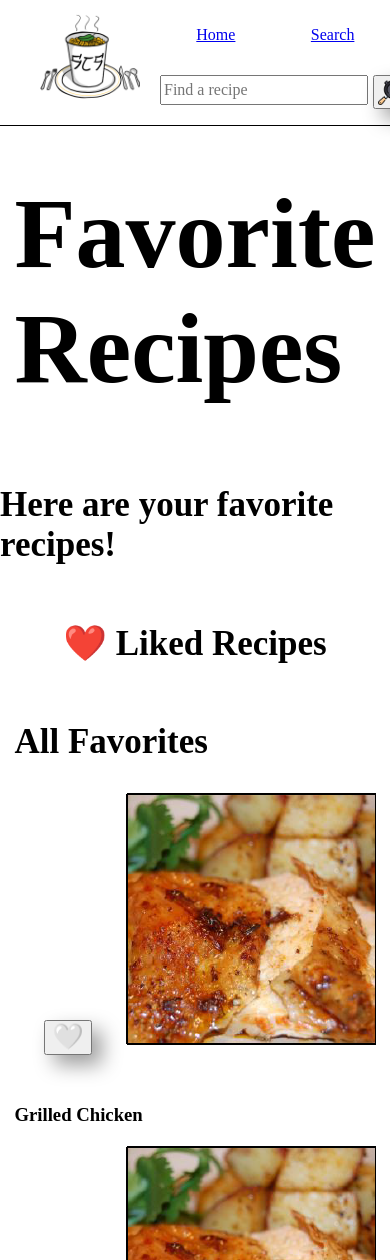
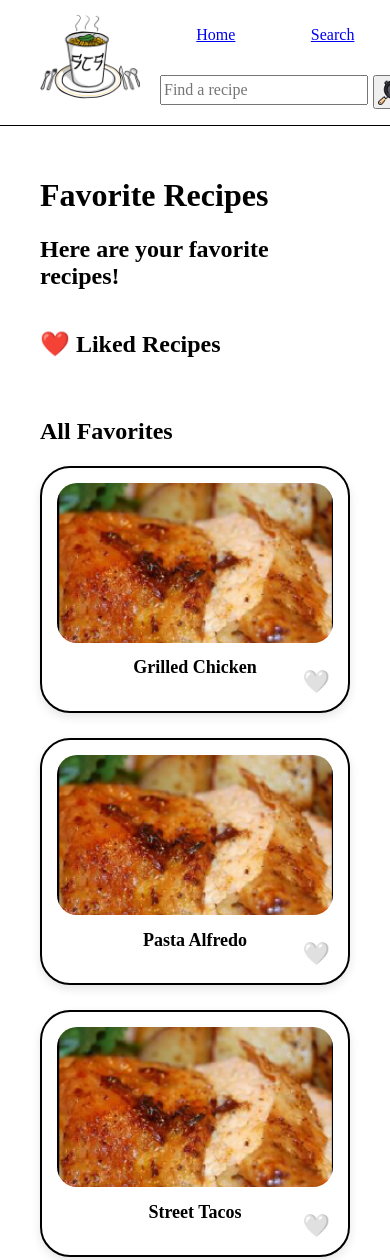
Before and after one commit to jrentas13/Starving-College-Students, a website: page favorites.html in a window 390 px wide. Shown: the top 1260 px of the page. Drawn offline with nearby package versions, Linux system fonts and the light colour scheme.

Commit message:
got layout on favorites page fixed and like functions working :)

```diff
--- a/favorites.html
+++ b/favorites.html
@@ -2,41 +2,48 @@
 <html lang="en">
 
 <head>
+
 <meta charset="UTF-8">
 <meta name="viewport" content="width=device-width, initial-scale=1.0">
+
 <title>SCS Cookbook - Favorites</title>
 
-    <link rel="icon" type="image/x-icon" href="/images/Cartoon-ish_Chef.png">
-
-    <!-- CSS -->
+<link rel="icon" type="image/x-icon" href="/images/SCS_Logo.png">
 <link rel="stylesheet" href="https://cdnjs.cloudflare.com/ajax/libs/normalize/8.0.1/normalize.min.css">
 <link rel="stylesheet" href="styles/style.css">
-    <link rel="stylesheet" href="styles/homepage.css">
-    <link rel="stylesheet" href="styles/favorite.css">
+<link rel="stylesheet" href="styles/favorites.css">
 
-    <!-- Header Script -->
 <script src="javascript/HeaderFooter.js" defer></script>
+<script src="javascript/favorite.js" defer></script>
+
 </head>
 
 <body>
 
 <header></header>
 
-<main>
+<main class="favorites-container">
+
 <h1>Favorite Recipes</h1>
 <h2>Here are your favorite recipes!</h2>
 
-    <!-- ❤️ Liked Recipes -->
 <section>
+
 <h2>❤️ Liked Recipes</h2>
-        <div id="liked-grid" class="recipe-grid"></div>
+
+<div id="liked-grid" class="favorites-grid">
+<!-- liked recipes will appear here -->
+</div>
+
 </section>
 
-    <!-- ⭐ All Favorites -->
 <section>
+
 <h2>All Favorites</h2>
 
-        <div id="favorite-grid" class="recipe-grid">
+<div id="favorite-grid" class="favorites-grid">
+
+<!-- Recipe Card -->
 
 <div class="favorite-card">
 <button class="like-btn">🤍</button>
@@ -56,11 +63,17 @@
 <h3>Street Tacos</h3>
 </div>
 
+<div class="favorite-card">
+<button class="like-btn">🤍</button>
+<img src="images/chicken.png" alt="Chicken Soup">
+<h3>Chicken Soup</h3>
 </div>
+
+</div>
+
 </section>
+
 </main>
-
-<script src="javascript/favorite.js"></script>
 
 <footer></footer>
 
--- a/javascript/favorite.js
+++ b/javascript/favorite.js
@@ -1,19 +1,28 @@
-const likeButtons = document.querySelectorAll(".like-btn");
-const likedGrid = document.getElementById("liked-grid");
-const favoriteGrid = document.getElementById("favorite-grid");
+document.addEventListener("DOMContentLoaded", () => {
 
-likeButtons.forEach(button => {
-    button.addEventListener("click", function () {
+const likedGrid = document.getElementById("liked-grid")
+const favoriteGrid = document.getElementById("favorite-grid")
 
-        const card = this.parentElement;
+document.addEventListener("click", function(event){
 
-        if (this.innerText === "🤍") {
-            this.innerText = "❤️";
-            likedGrid.prepend(card);
-        } else {
-            this.innerText = "🤍";
-            favoriteGrid.prepend(card);
-        }
+if(!event.target.classList.contains("like-btn")) return
 
-    });
-});
+const button = event.target
+const card = button.parentElement
+
+if(button.textContent === "🤍"){
+
+button.textContent = "❤️"
+likedGrid.prepend(card)
+
+}
+else{
+
+button.textContent = "🤍"
+favoriteGrid.prepend(card)
+
+}
+
+})
+
+})
--- a/styles/favorites.css
+++ b/styles/favorites.css
@@ -1,62 +1,78 @@
-/* Grid Layout */
-.recipe-grid {
+/* FAVORITES PAGE LAYOUT */
+
+.favorites-container {
+    padding: 30px 40px;
+}
+
+/* section spacing */
+section {
+    margin-top: 40px;
+}
+
+/* GRID LAYOUT */
+.favorites-grid {
     display: grid;
     grid-template-columns: repeat(4, 1fr);
     gap: 25px;
-    margin: 40px;
+    margin-top: 20px;
 }
 
-/* Recipe Card Bubble */
+
+/* RECIPE CARD (BUBBLE) */
 .favorite-card {
-    background-color: white;
-    border-radius: 50px;
-    padding: 20px;
+    position: relative;
+    background: white;
+    border: 2px solid black;
+    border-radius: 30px;
+    padding: 15px;
     text-align: center;
-    color: black;
-    border: 2px solid rgb(51, 51, 51);
     box-shadow: 0 4px 10px rgba(0,0,0,0.1);
-    transition: transform 0.2s ease, box-shadow 0.2s ease;
+    transition: transform .2s ease, box-shadow .2s ease;
 }
 
-/* Hover Effect */
+
+/* hover animation */
 .favorite-card:hover {
-    transform: translateY(-5px);
+    transform: translateY(-4px);
     box-shadow: 0 8px 18px rgba(0,0,0,0.2);
 }
 
-/* Image */
+/* RECIPE IMAGE */
 .favorite-card img {
     width: 100%;
-    height: 150px;
+    height: 160px;
     object-fit: cover;
-    border-radius: 25px;
-    margin-bottom: 10px;
+    border-radius: 20px;
 }
 
-/* Title */
+/* RECIPE TITLE */
 .favorite-card h3 {
-    margin: 0;
+    margin-top: 10px;
     font-size: 18px;
 }
 
-/* Like Button */
+/* HEART BUTTON */
 .like-btn {
+    position: absolute;
+    top: 200px;
+    right: 12px;
+    border: none;
     background: none;
-    border: none;
-    font-size: 20px;
+    font-size: 22px;
     cursor: pointer;
-    float: right;
 }
 
-/* Responsive */
+
+/* TABLET */
 @media (max-width: 1000px) {
-    .recipe-grid {
-        grid-template-columns: repeat(2, 1fr);
-    }
+.favorites-grid {
+grid-template-columns: repeat(2, 1fr);
+}
 }
 
+/* MOBILE */
 @media (max-width: 600px) {
-    .recipe-grid {
-        grid-template-columns: 1fr;
-    }
+.favorites-grid {
+grid-template-columns: 1fr;
 }
+}
```
Lines whose indentation alone changed are shown as unchanged.
